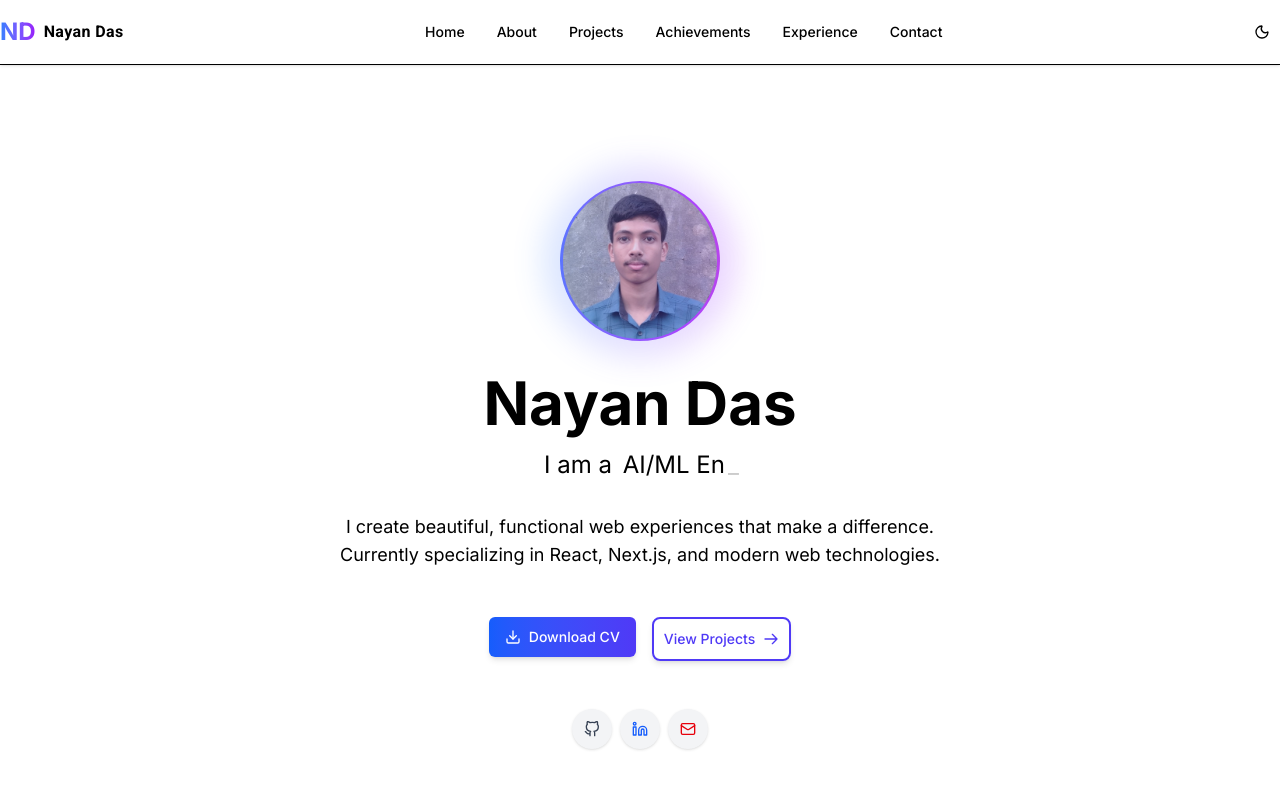
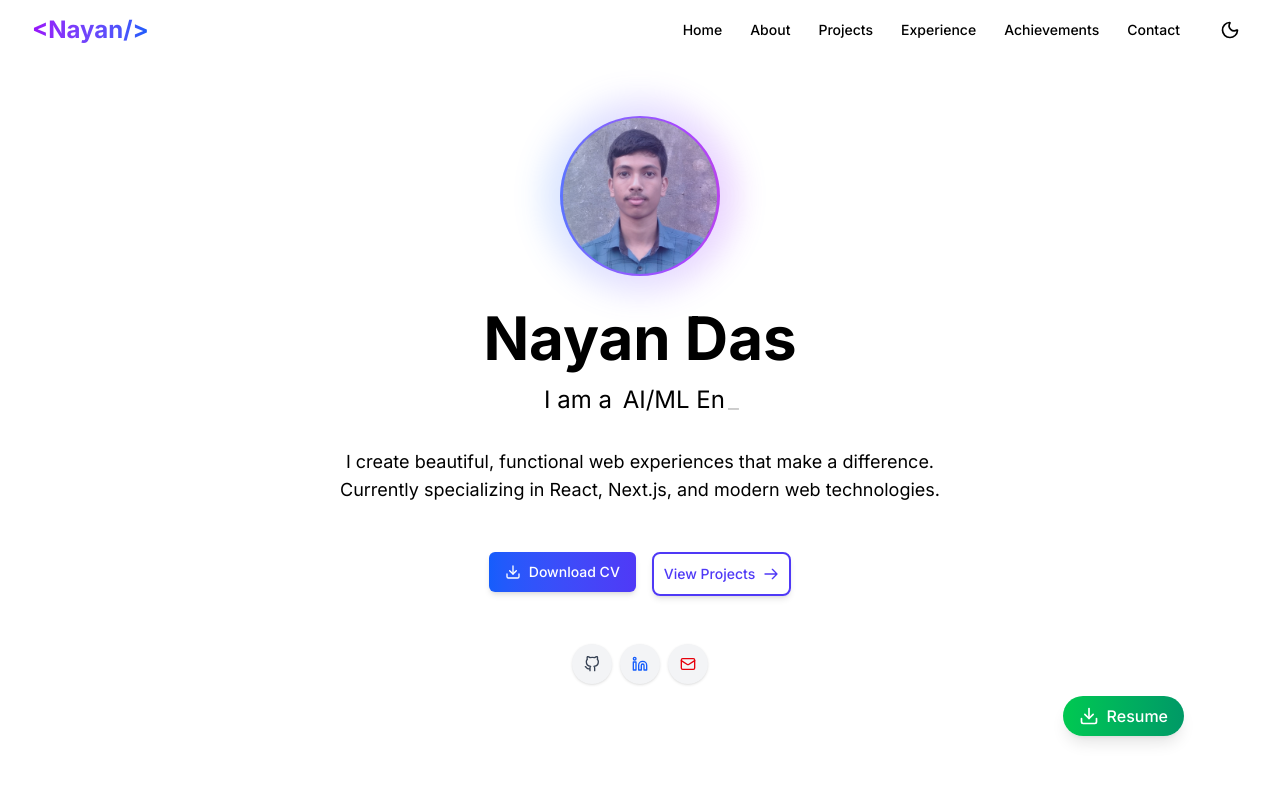
Before and after one commit to code-guru2004/nayan-das-portfolio, a Next.js app: page / in a window 1280 px wide. Shown: the top 800 px of the page. Built offline with nearby package versions, Linux system fonts and the light colour scheme.

Commit message:
Ui update

```diff
--- a/app/page.js
+++ b/app/page.js
@@ -6,20 +6,33 @@ import Experience from "@/components/experience";
 import Contact from "@/components/contact";
 import Footer from "@/components/footer";
 import Achievements from "@/components/Achievements";
+import { Button } from "@/components/ui/button";
+import { Download } from "lucide-react";
+import Link from "next/link";
 
 export default function Home() {
   return (
-    <main>
+    <main className="">
       <Navbar />
       <Hero />
+      <div className="fixed bottom-24 lg:bottom-16 right-8 lg:right-24 z-50">
+        <a
+          href="/Nayan_das_CV.pdf"
+          download
+          className="group flex items-center gap-2 px-4 py-2 rounded-full bg-gradient-to-r from-green-500 to-emerald-600 text-white font-medium shadow-lg hover:shadow-xl transition-all duration-300 ease-in-out hover:-translate-y-1 hover:scale-105"
+        >
+          <Download className="h-5 w-5 transition-transform duration-300 group-hover:rotate-12 group-hover:scale-110" />
+          <span className="hidden md:block">Resume</span>
+        </a>
+      </div>
+
       <div className="flex flex-col items-center justify-center px-2 md:px-0">
         <About />
         <Projects />
-        <Achievements/>
+        <Achievements />
         <Experience />
         <Contact />
         <Footer />
-
       </div>
     </main>
   );
--- a/components/footer.jsx
+++ b/components/footer.jsx
@@ -10,7 +10,7 @@ export default function Footer() {
       <div className="container py-12">
         <div className="flex flex-col md:flex-row justify-between items-center gap-8">
           <div className="text-center md:text-left">
-            <h3 className="text-xl font-bold mb-2">John Doe</h3>
+            <h3 className="text-xl font-bold mb-2">Nayan Das<span className="text-3xl">.</span></h3>
             <p className="text-muted-foreground">
               Full Stack Developer & AI-ML Enthusiast
             </p>
@@ -49,7 +49,7 @@ export default function Footer() {
 
         <div className="border-t mt-8 pt-8 flex flex-col md:flex-row justify-between items-center gap-4">
           <p className="text-sm text-muted-foreground">
-            © {currentYear} John Doe. All rights reserved.
+            © {currentYear} Nayan Das. All rights reserved.
           </p>
           <div className="flex gap-6 text-sm text-muted-foreground">
             <Link href="#home" className="hover:text-foreground transition-colors">
--- a/components/navbar.jsx
+++ b/components/navbar.jsx
@@ -4,126 +4,173 @@ import { useState, useEffect } from "react";
 import { motion, AnimatePresence } from "framer-motion";
 import { Button } from "@/components/ui/button";
 import { useTheme } from "next-themes";
-import { Sun, Moon, Menu, X } from "lucide-react";
-import { Roboto } from "next/font/google";
-
-const roboto = Roboto({
-  subsets: ["latin"],
-  weight: ["400", "500", "700"], // pick the weights you need
-});
+import { Sun, Moon, Menu, X, ChevronDown, Home, User, Folder, Briefcase, Award, Mail } from "lucide-react";
+import Link from "next/link";
 
 export default function Navbar() {
   const [mounted, setMounted] = useState(false);
   const [isOpen, setIsOpen] = useState(false);
+  const [scrolled, setScrolled] = useState(false);
   const { theme, setTheme } = useTheme();
 
   useEffect(() => {
     setMounted(true);
+    const handleScroll = () => {
+      setScrolled(window.scrollY > 10);
+    };
+    window.addEventListener("scroll", handleScroll);
+    return () => window.removeEventListener("scroll", handleScroll);
   }, []);
 
   const toggleMenu = () => setIsOpen(!isOpen);
 
   const menuItems = [
-    { name: "Home", href: "#home" },
-    { name: "About", href: "#about" },
-    { name: "Projects", href: "#projects" },
-    { name: "Achievements", href: "#achievements" },
-    { name: "Experience", href: "#experience" },
-    { name: "Contact", href: "#contact" },
+    { name: "Home", href: "#home", icon: Home },
+    { name: "About", href: "#about", icon: User },
+    { name: "Projects", href: "#projects", icon: Folder },
+    { name: "Experience", href: "#experience", icon: Award },
+    { name: "Achievements", href: "#achievements",icon: Mail },
+    { name: "Contact", href: "#contact", icon: Mail },
   ];
 
+
+
+  if (!mounted) return null;
+
   return (
-    <motion.nav
-      initial={{ y: -80, opacity: 0 }}
-      animate={{ y: 0, opacity: 1 }}
-      transition={{ duration: 0.6, ease: "easeOut" }}
-      className="sticky top-0 z-50 w-full border-b bg-background/70 backdrop-blur-md supports-[backdrop-filter]:bg-background/50 shadow-sm"
+    <>
+      {/* Normal Top Navbar */}
+      <div className={`fixed top-0 z-50 w-full transition-all duration-300 ${scrolled ? "border-b bg-background/95 backdrop-blur-md shadow-sm py-1" : "bg-transparent py-3"} ${scrolled ? "hidden sm:block" : "block"}`}>
+        <nav className="container mx-auto max-w-7xl px-4 sm:px-6 lg:px-8">
+          <div className="flex justify-between items-center">
+            {/* Logo */}
+            <motion.div
+              initial={{ opacity: 0, x: -20 }}
+              animate={{ opacity: 1, x: 0 }}
+              className="text-2xl font-bold bg-gradient-to-r from-purple-600 to-blue-600 bg-clip-text text-transparent"
             >
-      <div className="container flex h-16 items-center justify-between">
-        {/* Logo */}
-        <div className="flex items-center gap-2 cursor-pointer group">
-          <div className="text-2xl font-bold bg-gradient-to-r from-blue-500 to-purple-600 bg-clip-text text-transparent group-hover:scale-110 transition-transform">
-            ND
-          </div>
-          <span
-            className={`${roboto.className} hidden sm:inline-block font-semibold tracking-wide`}
-          >
-            Nayan Das
-          </span>
-
-        </div>
+              {"<Nayan/>"}
+            </motion.div>
 
             {/* Desktop Menu */}
-        <div className="hidden md:flex items-center space-x-8">
-          {menuItems.map((item, idx) => (
+            <div className="hidden md:flex items-center space-x-1">
+              {menuItems.map((item, index) => (
                 <motion.a
                   key={item.name}
                   href={item.href}
-              whileHover={{ scale: 1.1, color: "var(--primary)" }}
-              transition={{ type: "spring", stiffness: 300 }}
-              className="relative text-sm font-medium text-muted-foreground hover:text-primary transition-colors after:absolute after:left-0 after:-bottom-1 after:h-[2px] after:w-0 after:bg-gradient-to-r after:from-blue-500 after:to-purple-600 after:transition-all after:duration-300 hover:after:w-full"
+                  initial={{ opacity: 0, y: -10 }}
+                  animate={{ opacity: 1, y: 0 }}
+                  transition={{ delay: index * 0.1 }}
+                  className="px-3 py-2 text-sm font-medium text-foreground/80 hover:text-foreground transition-colors relative group"
                 >
                   {item.name}
+                  <span className="absolute bottom-0 left-0 w-0 h-0.5 bg-blue-500 transition-all group-hover:w-full"></span>
                 </motion.a>
               ))}
+
+
+              {/* Theme Toggle */}
+              <motion.button
+                initial={{ opacity: 0, scale: 0.8 }}
+                animate={{ opacity: 1, scale: 1 }}
+                transition={{ delay: 0.7 }}
+                onClick={() => setTheme(theme === "dark" ? "light" : "dark")}
+                className="ml-4 p-2 rounded-full hover:bg-accent transition-colors"
+                aria-label="Toggle theme"
+              >
+                {theme === "dark" ? <Sun className="h-5 w-5" /> : <Moon className="h-5 w-5" />}
+              </motion.button>
             </div>
 
-        {/* Actions */}
-        <div className="flex items-center gap-2">
-          {/* Theme Toggle */}
-          <Button
-            variant="ghost"
-            size="icon"
-            onClick={() => setTheme(theme === "light" ? "dark" : "light")}
+            {/* Mobile menu button */}
+            <motion.div
+              initial={{ opacity: 0, scale: 0.8 }}
+              animate={{ opacity: 1, scale: 1 }}
+              className="md:hidden flex items-center"
             >
-            {mounted && theme === "dark" ? (
-              <Sun className="h-5 w-5" />
-            ) : (
-              <Moon className="h-5 w-5" />
-            )}
-            <span className="sr-only">Toggle theme</span>
-          </Button>
-
-          {/* Mobile Menu Button */}
-          <Button
-            variant="ghost"
-            size="icon"
-            className="md:hidden"
+              <button
                 onClick={toggleMenu}
+                className="p-2 rounded-md text-foreground focus:outline-none"
+                aria-label="Toggle menu"
               >
                 {isOpen ? <X className="h-6 w-6" /> : <Menu className="h-6 w-6" />}
-            <span className="sr-only">Toggle menu</span>
-          </Button>
-        </div>
+              </button>
+            </motion.div>
           </div>
 
           {/* Mobile Menu */}
           <AnimatePresence>
             {isOpen && (
               <motion.div
-            initial={{ height: 0, opacity: 0 }}
-            animate={{ height: "auto", opacity: 1 }}
-            exit={{ height: 0, opacity: 0 }}
-            transition={{ duration: 0.3, ease: "easeInOut" }}
-            className="md:hidden border-t bg-background/95 backdrop-blur-md shadow-md"
+                initial={{ opacity: 0, height: 0 }}
+                animate={{ opacity: 1, height: "auto" }}
+                exit={{ opacity: 0, height: 0 }}
+                className="md:hidden mt-4 bg-background/95 backdrop-blur-md rounded-lg border shadow-lg overflow-hidden"
               >
-            <div className="container py-4 flex flex-col space-y-4">
+                <div className="px-4 py-2 space-y-1">
                   {menuItems.map((item) => (
-                <motion.a
+                    <a
                       key={item.name}
                       href={item.href}
-                  whileHover={{ x: 6 }}
-                  transition={{ type: "spring", stiffness: 300 }}
-                  className="text-base font-medium text-muted-foreground hover:text-primary transition-colors"
+                      className="block px-3 py-2 text-base font-medium text-foreground/80 hover:text-foreground hover:bg-accent rounded-md transition-colors"
                       onClick={() => setIsOpen(false)}
                     >
                       {item.name}
-                </motion.a>
+                    </a>
                   ))}
+
+
+
+                  <div className="pt-2 border-t border-border">
+                    <button
+                      onClick={() => setTheme(theme === "dark" ? "light" : "dark")}
+                      className="flex items-center w-full px-3 py-2 text-base font-medium text-foreground/80 hover:text-foreground rounded-md transition-colors"
+                    >
+                      {theme === "dark" ? (
+                        <>
+                          <Sun className="mr-3 h-5 w-5" /> Light Mode
+                        </>
+                      ) : (
+                        <>
+                          <Moon className="mr-3 h-5 w-5" /> Dark Mode
+                        </>
+                      )}
+                    </button>
+                  </div>
                 </div>
               </motion.div>
             )}
           </AnimatePresence>
-    </motion.nav>
+        </nav>
+      </div>
+
+      {/* Mobile Bottom Navbar (visible only when scrolled) */}
+      <AnimatePresence>
+        {scrolled && (
+          <motion.div
+            initial={{ opacity: 0, y: 100 }}
+            animate={{ opacity: 1, y: 0 }}
+            exit={{ opacity: 0, y: 100 }}
+            transition={{ type: "spring", stiffness: 120, damping: 20 }}
+            className="fixed bottom-0 left-0 right-0 z-50 block sm:hidden bg-stone-500 border-t shadow-lg"
+          >
+            <nav className="container mx-auto px-4 py-2">
+              <div className="flex justify-between items-center text-sm font-medium">
+                {menuItems.slice(0,4).map((item) => (
+                  <Link
+                    key={item.name}
+                    href={item.href}
+                    className="flex flex-col items-center p-2 text-foreground/70 hover:text-foreground transition-colors"
+                  >
+                    <item.icon className="h-5 w-5 mb-1" />
+                    <span className="text-xs">{item.name}</span>
+                  </Link>
+                ))}
+              </div>
+            </nav>
+          </motion.div>
+        )}
+      </AnimatePresence>
+    </>
   );
 }
```
Lines whose indentation alone changed are shown as unchanged.
